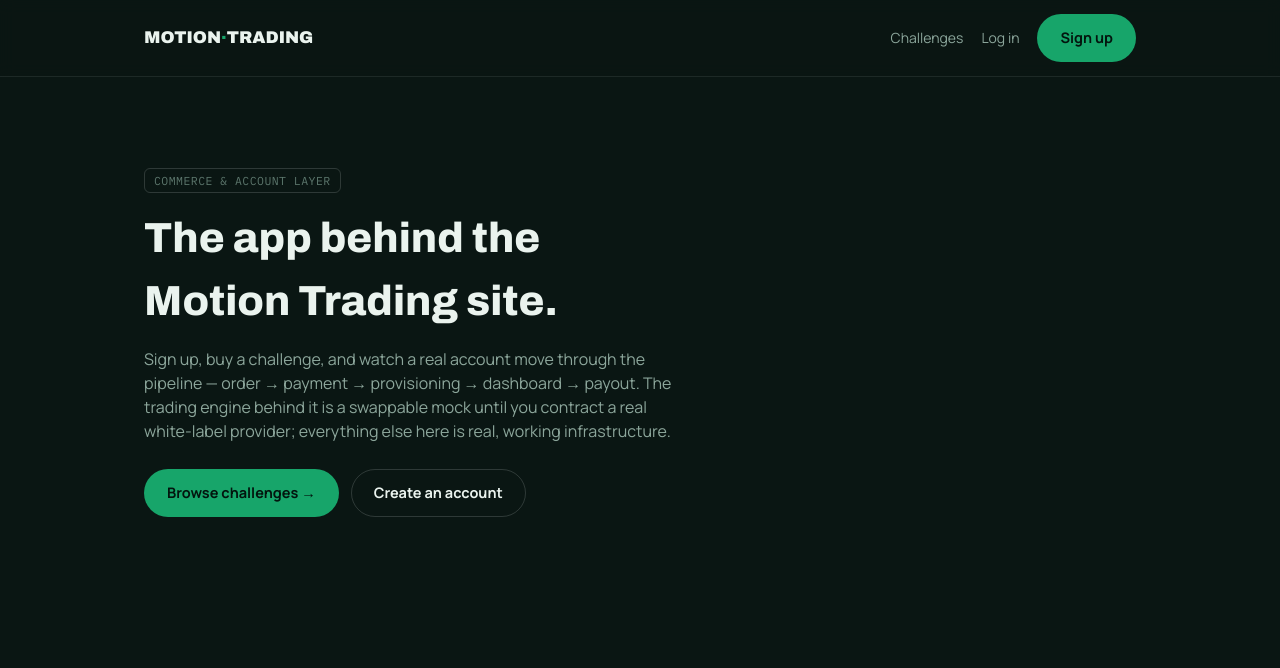
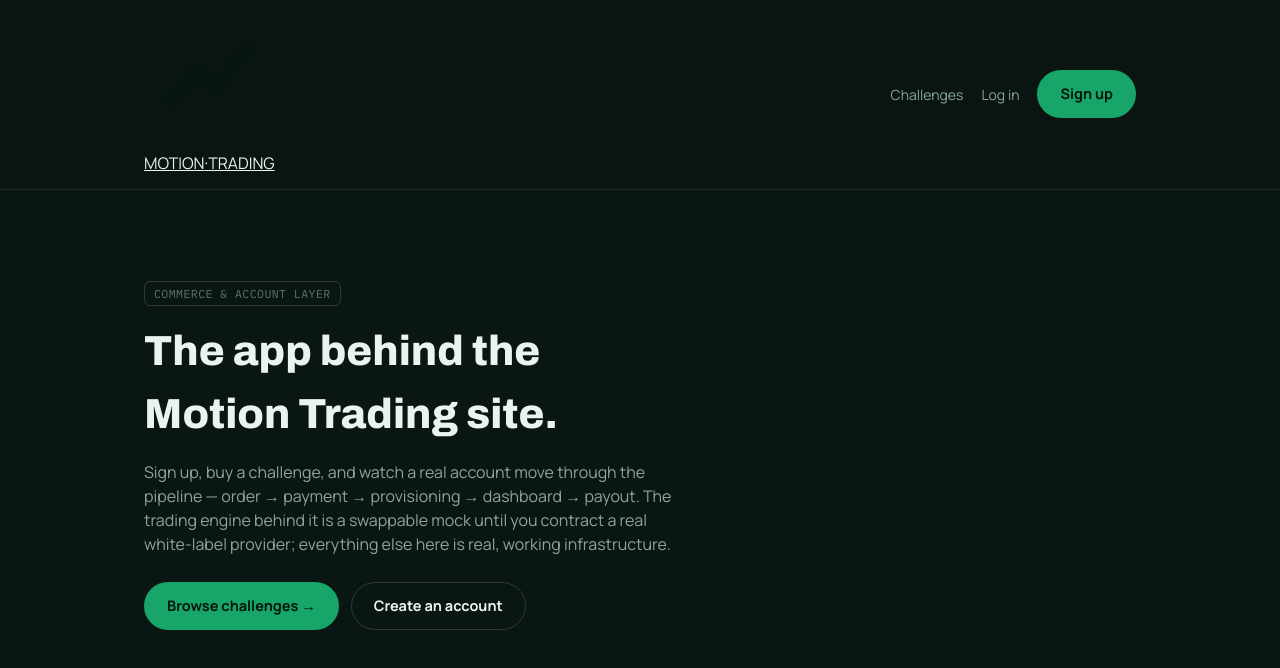
Before and after one commit to lukedonnelly0303-create/Motion-Trading-, a Next.js app: page / in a window 1280 px wide. Shown: the top 668 px of the page. Built offline with nearby package versions, Linux system fonts and the light colour scheme; no server answers.

Commit message:
Update NavBar.tsx

```diff
--- a/src/components/NavBar.tsx
+++ b/src/components/NavBar.tsx
@@ -9,8 +9,15 @@ export default function NavBar() {
   return (
     <header style={{ borderBottom: "1px solid var(--line)", position: "sticky", top: 0, background: "rgba(10,22,19,0.9)", backdropFilter: "blur(8px)", zIndex: 20 }}>
       <div className="shell" style={{ display: "flex", alignItems: "center", justifyContent: "space-between", padding: "14px 24px" }}>
-        <Link href="/" style={{ fontFamily: "Archivo, sans-serif", fontWeight: 900, fontSize: 17, textDecoration: "none", color: "var(--ink)" }}>
-          MOTION<span style={{ color: "var(--accent)" }}>·</span>TRADING
+        <Link href="/" className="brand">
+          <span className="logo-mark">
+            <svg viewBox="0 0 30 30" fill="none">
+              <path d="M6 20 L12 13 L16 17 L24 8" stroke="#04160F" strokeWidth="2.4" strokeLinecap="round" strokeLinejoin="round" />
+            </svg>
+          </span>
+          <span className="brand-word">
+            MOTION<span>·</span>TRADING
+          </span>
         </Link>
         <nav style={{ display: "flex", gap: 18, alignItems: "center", fontSize: 14 }}>
           <Link href="/pricing" style={{ color: "var(--ink-dim)", textDecoration: "none" }}>
```
